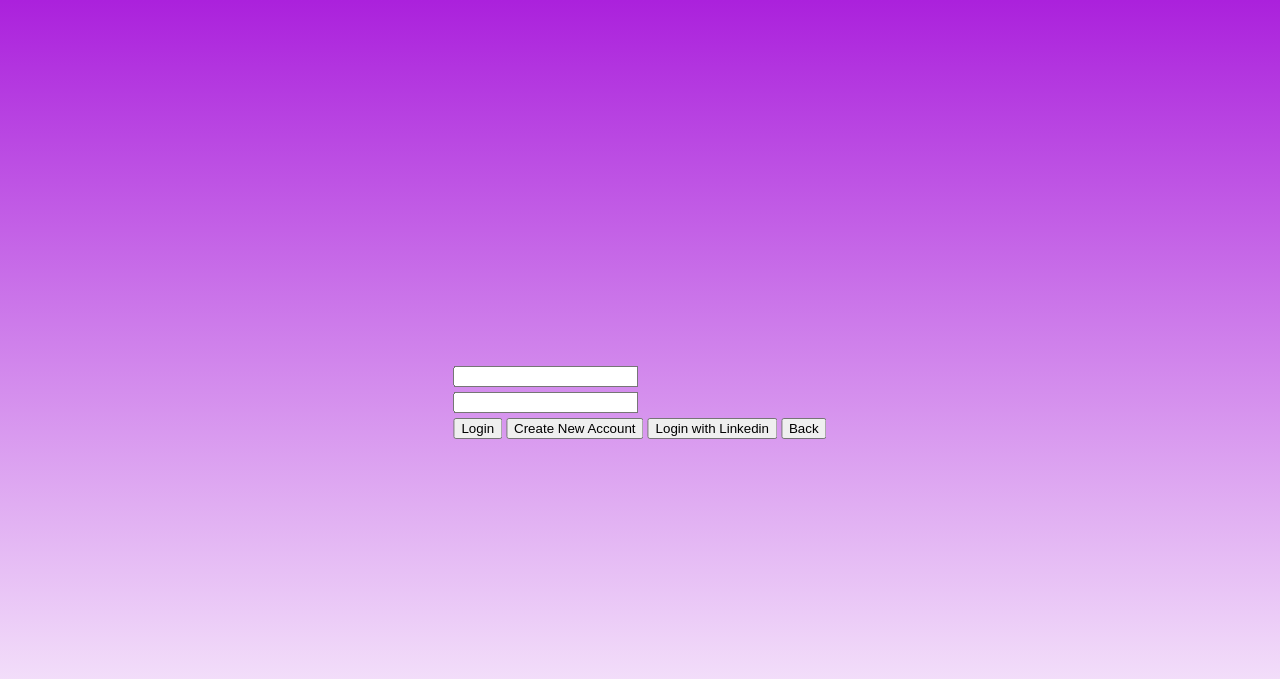
After one commit to dmocnik/Prophecy, a PHP site: page /LoginPage.html in a window 1280 px wide. The commit adds this page. Shown: the top 679 px of the page. Run offline with PHP 8.4, Linux system fonts and the light colour scheme.

Commit message:
added rest of skeleton pages

```diff
--- /dev/null
+++ b/front_end/screens/LoginPage.html
@@ -0,0 +1,25 @@
+<!DOCTYPE html>
+<html lang="en">
+    <head>
+        <meta charset="UTF-8" />
+        <link rel="stylesheet" href="stylesheet.css" type="text/css"/>
+    </head>
+    <body>
+        <form>
+            <input type="text" name="Username" id="username"/>
+            <input type="text" name="Password" id="password"/>
+            <button>
+                Login
+            </button>
+            <button>
+                Create New Account
+            </button>
+            <button>
+                Login with Linkedin
+            </button>
+            <button>
+                Back
+            </button>
+        </form>
+    </body>
+</html>
--- a/front_end/screens/stylesheet.css
+++ b/front_end/screens/stylesheet.css
@@ -13,3 +13,19 @@ html {
   width: 33%;
   height: 20%;
 }
+form{
+  position: fixed;
+  top: 50%;
+  left: 50%;
+  transform: translate(-50%, -50%);
+  flex-direction: column;
+}
+#username, #password{
+  display: block;
+  margin-top: 5px;
+  margin-bottom: 5px;
+}
+img{
+  height: 50%;
+  width: 50%
+}
```
Also changed, not shown: front_end/screens/DisplayResume.html (added, +11 -0 lines), front_end/screens/InputInfo.html (added, +23 -0 lines), front_end/screens/PickTemplate.html (added, +12 -0 lines), front_end/assets/template_images/template1.png (added), front_end/assets/template_images/template2.png (added), front_end/assets/template_images/template3.png (added).
